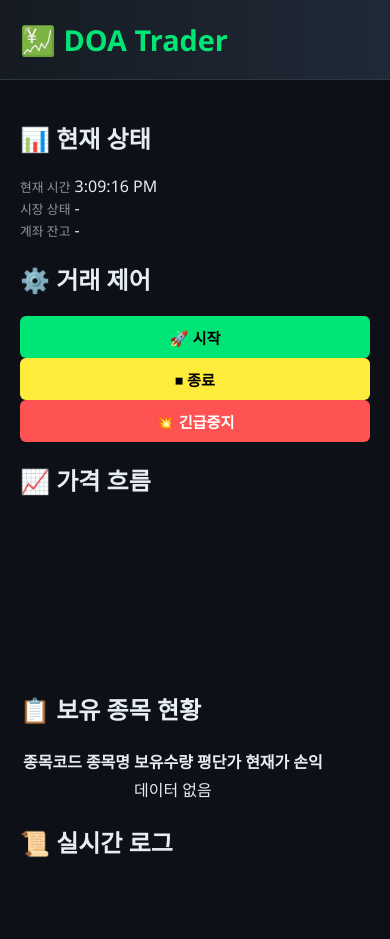
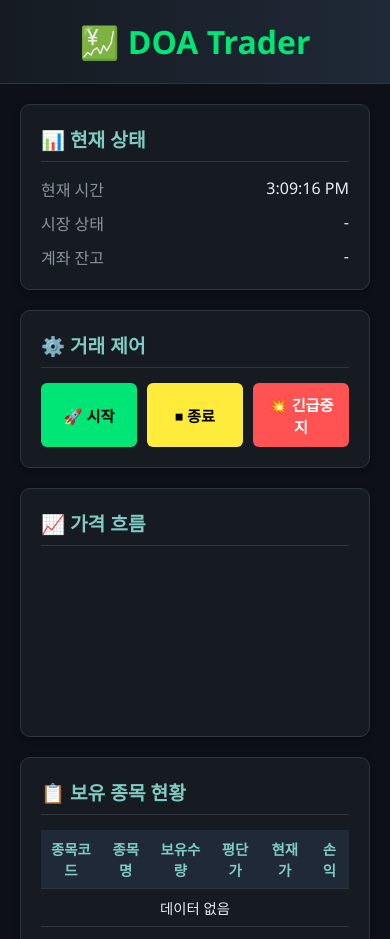
Before and after one commit to mymyiove/doa-trader-, a plain HTML site: page web/index.html in a window 390 px wide. Shown: the top 939 px of the page. Before the commit the page ends 899 px from the top, so only its background shows below. Drawn offline with nearby package versions, Linux system fonts and the light colour scheme; files that its build step writes are made by us from their sources; no server answers; files whose address does not match are found by name.

Commit message:
Update style.css

```diff
--- a/web/static/CSS/style.css
+++ b/web/static/CSS/style.css
@@ -1,4 +1,3 @@
-/* ===== 전체 레이아웃 ===== */
 body {
     font-family: 'Segoe UI', Roboto, sans-serif;
     margin: 0;
@@ -6,56 +5,67 @@ body {
     color: #e6edf3;
 }
 
-/* ===== 헤더 ===== */
 header {
     background: linear-gradient(90deg, #161b22, #1f2937);
     padding: 20px;
     border-bottom: 1px solid #30363d;
-}
-
-.header-top {
-    display: flex;
-    justify-content: space-between;
-    align-items: center;
-    flex-wrap: wrap;
+    text-align: center;
 }
 
 header h1 {
     margin: 0;
-    font-size: 1.8em;
+    font-size: 2em;
     font-weight: 700;
     color: #00e676;
 }
 
-.market-info {
-    display: flex;
+.dashboard {
+    display: grid;
+    grid-template-columns: repeat(auto-fit, minmax(340px, 1fr));
     gap: 20px;
+    padding: 20px;
 }
 
-.info-item {
+.card {
+    background: #161b22;
+    border-radius: 10px;
+    padding: 20px;
+    box-shadow: 0 2px 6px rgba(0,0,0,0.4);
+    border: 1px solid #30363d;
+}
+
+.card h2 {
+    margin-top: 0;
+    font-size: 1.2em;
+    color: #80cbc4;
+    border-bottom: 1px solid #30363d;
+    padding-bottom: 8px;
+    margin-bottom: 15px;
+}
+
+.status-grid {
+    display: grid;
+    gap: 10px;
+}
+
+.status-item {
     display: flex;
-    flex-direction: column;
-    align-items: flex-start;
+    justify-content: space-between;
 }
 
 .label {
-    font-size: 0.8em;
     color: #8b949e;
 }
 
-.info-item span:last-child {
-    font-size: 1em;
-    font-weight: bold;
+.button-group {
+    display: flex;
+    gap: 10px;
+    flex-wrap: wrap;
 }
 
-/* ===== 버튼 ===== */
-.buttons {
-    margin-top: 15px;
-}
-
-button {
-    margin-right: 10px;
-    padding: 10px 18px;
+.btn {
+    flex: 1;
+    padding: 10px;
     border: none;
     border-radius: 6px;
     font-size: 0.95em;
@@ -64,83 +74,36 @@ button {
     transition: all 0.2s ease-in-out;
 }
 
-#startBtn {
-    background: #00e676;
-    color: #000;
-}
-#startBtn:hover {
-    background: #00c853;
-    transform: translateY(-2px);
-}
+.btn.start { background: #00e676; color: #000; }
+.btn.start:hover { background: #00c853; }
+.btn.stop { background: #ffeb3b; color: #000; }
+.btn.stop:hover { background: #fdd835; }
+.btn.kill { background: #ff5252; color: #fff; }
+.btn.kill:hover { background: #e53935; }
 
-#stopBtn {
-    background: #ffeb3b;
-    color: #000;
-}
-#stopBtn:hover {
-    background: #fdd835;
-    transform: translateY(-2px);
-}
-
-#killBtn {
-    background: #ff5252;
-    color: #fff;
-}
-#killBtn:hover {
-    background: #e53935;
-    transform: translateY(-2px);
-}
-
-/* ===== 메인 ===== */
-main {
-    padding: 20px;
-}
-
-/* ===== 로그 영역 ===== */
-#timeline h2 {
-    margin-bottom: 10px;
-    font-size: 1.2em;
-    color: #80cbc4;
-}
-
-#logContainer {
+.log-container {
     display: flex;
     flex-direction: column-reverse;
     gap: 8px;
-    max-height: 500px;
+    max-height: 400px;
     overflow-y: auto;
 }
 
-/* ===== 로그 카드 ===== */
 .log-entry {
     padding: 10px;
     border-radius: 6px;
-    background: #161b22;
+    background: #0d1117;
     border-left: 5px solid transparent;
     box-shadow: 0 1px 3px rgba(0,0,0,0.4);
-    transition: transform 0.1s ease-in-out;
-}
-.log-entry:hover {
-    transform: scale(1.01);
 }
 
-/* 타입별 색상 */
-.log-entry.info {
-    border-color: #58a6ff;
-}
-.log-entry.decision {
-    border-color: #3fb950;
-}
-.log-entry.trade {
-    border-color: #f2cc60;
-}
-.log-entry.error {
-    border-color: #f85149;
-}
+.log-entry.info { border-color: #58a6ff; }
+.log-entry.decision { border-color: #3fb950; }
+.log-entry.trade { border-color: #f2cc60; }
+.log-entry.error { border-color: #f85149; }
 
-/* 세부 정보 */
 .log-entry pre {
-    background: #0d1117;
+    background: #161b22;
     padding: 8px;
     margin-top: 6px;
     border-radius: 4px;
@@ -150,35 +113,30 @@ main {
     color: #c9d1d9;
 }
 
-/* ===== 스크롤바 ===== */
-#logContainer::-webkit-scrollbar {
+table {
+    width: 100%;
+    border-collapse: collapse;
+    font-size: 0.9em;
+}
+
+th, td {
+    padding: 8px;
+    border-bottom: 1px solid #30363d;
+    text-align: center;
+}
+
+th {
+    background: #1f2937;
+    color: #80cbc4;
+}
+
+.log-container::-webkit-scrollbar {
     width: 8px;
 }
-#logContainer::-webkit-scrollbar-thumb {
+.log-container::-webkit-scrollbar-thumb {
     background: #555;
     border-radius: 4px;
 }
-#logContainer::-webkit-scrollbar-thumb:hover {
+.log-container::-webkit-scrollbar-thumb:hover {
     background: #777;
 }
-
-/* ===== 반응형 ===== */
-@media (max-width: 600px) {
-    .header-top {
-        flex-direction: column;
-        align-items: flex-start;
-        gap: 10px;
-    }
-    .market-info {
-        flex-direction: column;
-        gap: 5px;
-    }
-    .buttons {
-        display: flex;
-        flex-direction: column;
-        gap: 8px;
-    }
-    button {
-        width: 100%;
-    }
-}
```
